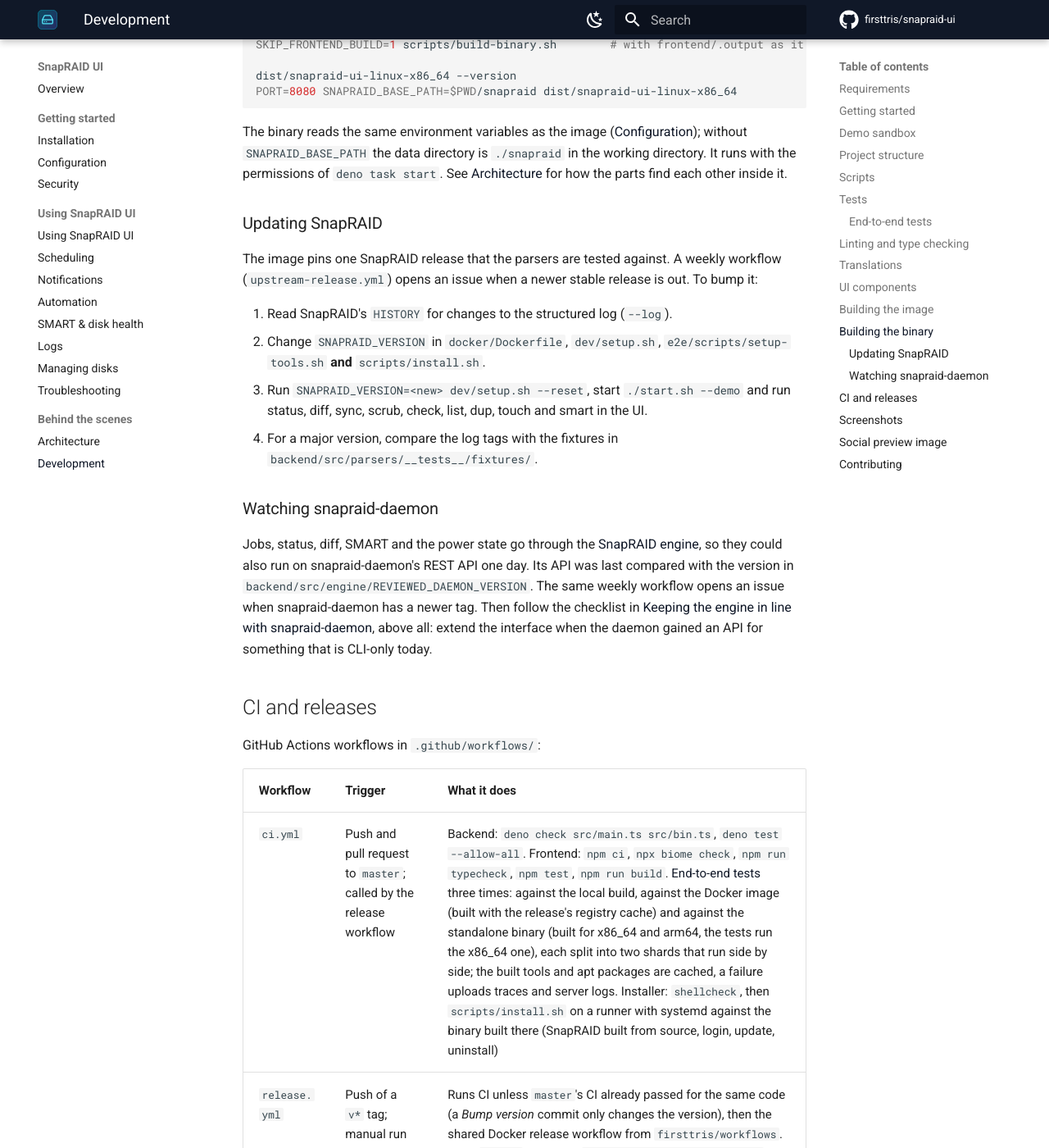
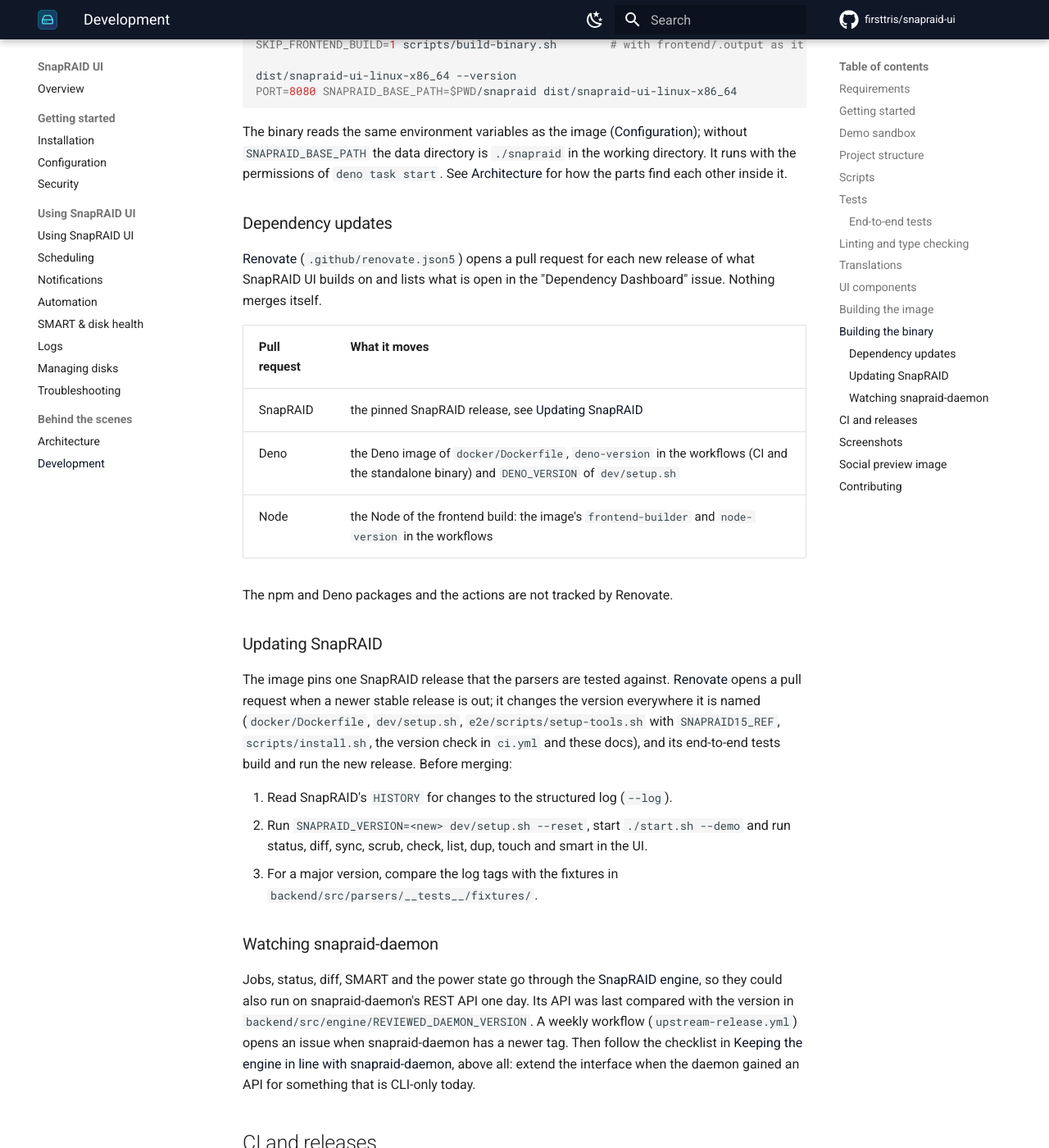
Before and after one commit to firsttris/snapraid-ui, an MkDocs documentation site: the page built from docs/development.md, in a window 1280 px wide and 1400 px high, scrolled down 10489 px. Shown: the whole window at 82% size. Built offline with MkDocs 1.6.1 and Material for MkDocs 9.7.7, drawn with Linux system fonts in a browser that asks for light colours; comment, search, counter and statistics services are not loaded; some of the changed text lies outside the part shown.

Commit message:
Track SnapRAID, Deno and Node with Renovate (#69)
* Track SnapRAID, Deno and Node with Renovate

A pull request for each new SnapRAID release instead of the weekly issue:
Renovate changes the version everywhere the bump to 15.1 (#65) did
(Dockerfile, dev/setup.sh, e2e/scripts/setup-tools.sh with SNAPRAID15_REF,
scripts/install.sh, the version check in ci.yml and the docs), and the
end-to-end tests of the PR build and run the new release. Release
candidates are left out. The checklist of the issue is in the PR text.

Deno of the image, CI, the standalone binary and dev/setup.sh in one PR,
as they had drifted apart (image 2.5.6, CI 2.5.x, dev/setup.sh 2.9.7);
Node of the frontend build likewise. snapraid-daemon stays an issue of
upstream-release.yml, since its API has to be compared by hand.

Co-Authored-By: Claude Opus 5.5 <noreply@anthropic.com>
Claude-Session: https://claude.ai/code/session_01Y3rdfcC26D9RnpBBgHWUB3

* Shared workflows from v1 instead of a working branch

apt-install, docker-build and tested-on-main came from the branch
ccr-161f105b-9ns022 of firsttris/workflows; v1 has all of it and the
newer tested-on-main (several release commits in a row).

Co-Authored-By: Claude Opus 5.5 <noreply@anthropic.com>
Claude-Session: https://claude.ai/code/session_01Y3rdfcC26D9RnpBBgHWUB3

---------

Co-authored-by: Claude <noreply@anthropic.com>

```diff
--- a/docs/development.md
+++ b/docs/development.md
@@ -273,18 +273,29 @@ PORT=8080 SNAPRAID_BASE_PATH=$PWD/snapraid dist/snapraid-ui-linux-x86_64
 
 The binary reads the same environment variables as the image ([Configuration](configuration.md)); without `SNAPRAID_BASE_PATH` the data directory is `./snapraid` in the working directory. It runs with the permissions of `deno task start`. See [Architecture](architecture.md#standalone-binary) for how the parts find each other inside it.
 
+### Dependency updates
+
+[Renovate](https://github.com/apps/renovate) (`.github/renovate.json5`) opens a pull request for each new release of what SnapRAID UI builds on and lists what is open in the "Dependency Dashboard" issue. Nothing merges itself.
+
+| Pull request | What it moves |
+|---|---|
+| SnapRAID | the pinned SnapRAID release, see [Updating SnapRAID](#updating-snapraid) |
+| Deno | the Deno image of `docker/Dockerfile`, `deno-version` in the workflows (CI and the standalone binary) and `DENO_VERSION` of `dev/setup.sh` |
+| Node | the Node of the frontend build: the image's `frontend-builder` and `node-version` in the workflows |
+
+The npm and Deno packages and the actions are not tracked by Renovate.
+
 ### Updating SnapRAID
 
-The image pins one SnapRAID release that the parsers are tested against. A weekly workflow (`upstream-release.yml`) opens an issue when a newer stable release is out. To bump it:
+The image pins one SnapRAID release that the parsers are tested against. [Renovate](#dependency-updates) opens a pull request when a newer stable release is out; it changes the version everywhere it is named (`docker/Dockerfile`, `dev/setup.sh`, `e2e/scripts/setup-tools.sh` with `SNAPRAID15_REF`, `scripts/install.sh`, the version check in `ci.yml` and these docs), and its end-to-end tests build and run the new release. Before merging:
 
 1. Read SnapRAID's `HISTORY` for changes to the structured log (`--log`).
-2. Change `SNAPRAID_VERSION` in `docker/Dockerfile`, `dev/setup.sh`, `e2e/scripts/setup-tools.sh` **and** `scripts/install.sh`.
-3. Run `SNAPRAID_VERSION=<new> dev/setup.sh --reset`, start `./start.sh --demo` and run status, diff, sync, scrub, check, list, dup, touch and smart in the UI.
-4. For a major version, compare the log tags with the fixtures in `backend/src/parsers/__tests__/fixtures/`.
+2. Run `SNAPRAID_VERSION=<new> dev/setup.sh --reset`, start `./start.sh --demo` and run status, diff, sync, scrub, check, list, dup, touch and smart in the UI.
+3. For a major version, compare the log tags with the fixtures in `backend/src/parsers/__tests__/fixtures/`.
 
 ### Watching snapraid-daemon
 
-Jobs, status, diff, SMART and the power state go through the [SnapRAID engine](architecture.md#snapraid-engine), so they could also run on snapraid-daemon's REST API one day. Its API was last compared with the version in `backend/src/engine/REVIEWED_DAEMON_VERSION`. The same weekly workflow opens an issue when snapraid-daemon has a newer tag. Then follow the checklist in [Keeping the engine in line with snapraid-daemon](architecture.md#keeping-the-engine-in-line-with-snapraid-daemon), above all: extend the interface when the daemon gained an API for something that is CLI-only today.
+Jobs, status, diff, SMART and the power state go through the [SnapRAID engine](architecture.md#snapraid-engine), so they could also run on snapraid-daemon's REST API one day. Its API was last compared with the version in `backend/src/engine/REVIEWED_DAEMON_VERSION`. A weekly workflow (`upstream-release.yml`) opens an issue when snapraid-daemon has a newer tag. Then follow the checklist in [Keeping the engine in line with snapraid-daemon](architecture.md#keeping-the-engine-in-line-with-snapraid-daemon), above all: extend the interface when the daemon gained an API for something that is CLI-only today.
 
 ## CI and releases
 
```
Also changed, not shown: other parts of docs/development.md (+1 -1 lines), 4 other files.
